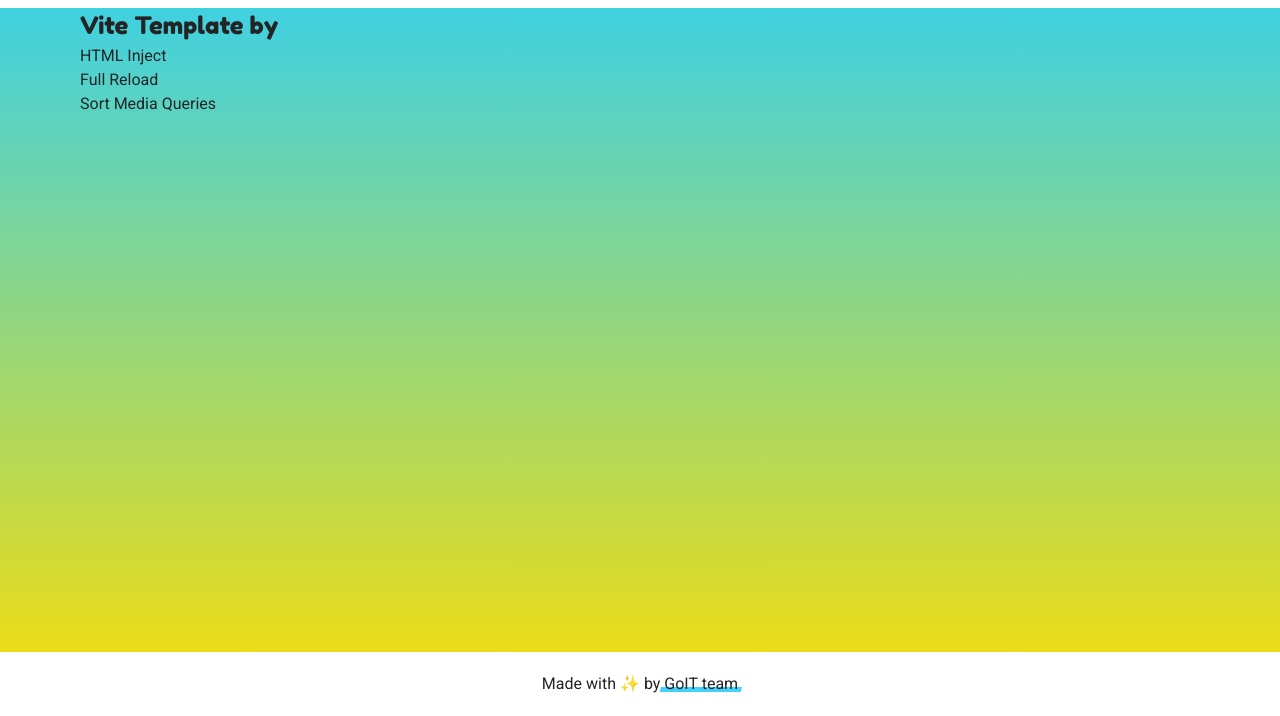
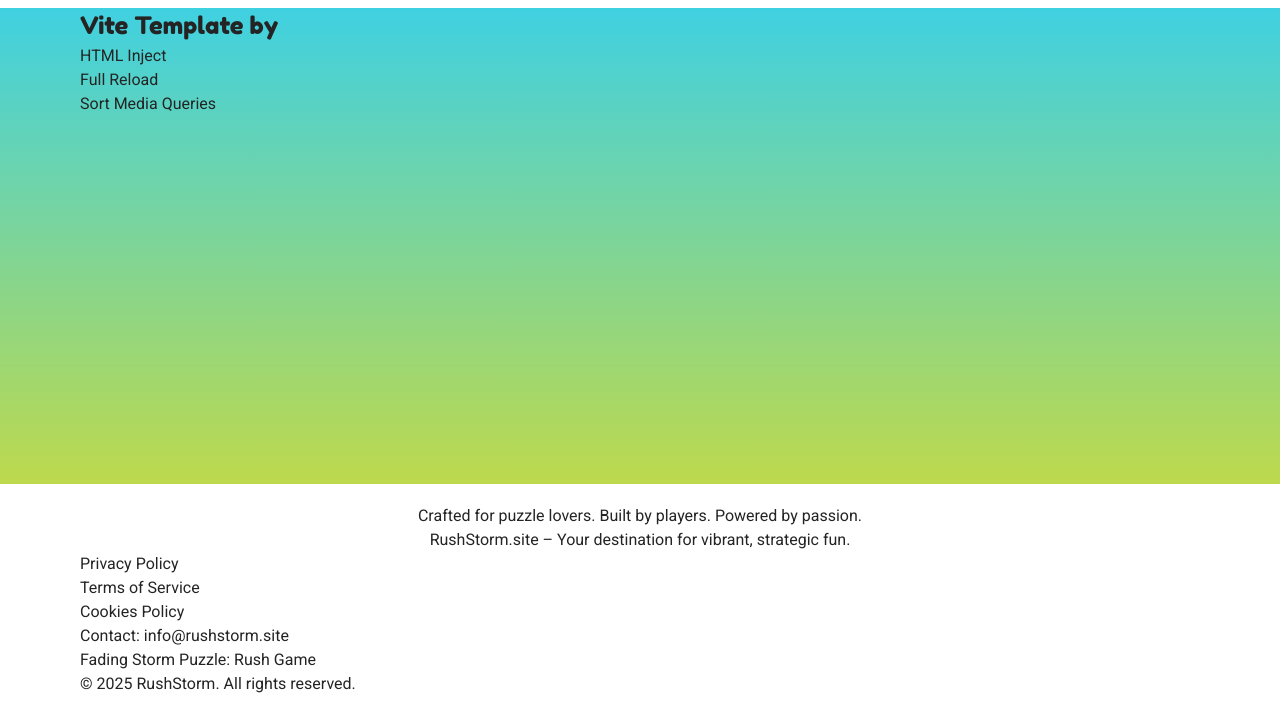
Before and after one commit to Vadimeks/stp-9500, a website built with Vite: page src/index.html in a window 1280 px wide. Shown: the part 84-800 px from the top of the page. Built offline with nearby package versions, Linux system fonts and the light colour scheme.

Commit message:
make footer markup

```diff
--- a/src/partials/footer.html
+++ b/src/partials/footer.html
@@ -1,15 +1,23 @@
 <footer class="footer">
-  <div class="container">
+  <div class="container footer-container">
     <p class="footer-desc">
-      Made with ✨ by
-      <a
-        class="footer-link"
-        href="https://goit.global/ua/"
-        target="_blank"
-        rel="noopener noreferrer"
-      >
-        GoIT team
-      </a>
+      Crafted for puzzle lovers. Built by players. Powered by passion.<br>
+      RushStorm.site – Your destination for vibrant,
+      strategic fun.</p>
+    </p>
+    <nav class="footer-nav">
+      <ul class="footer-links">
+        <li><a href="./back-link.html">Privacy Policy</a></li>
+        <li><a href="./back-link.html">Terms of Service</a></li>
+        <li><a href="./back-link.html">Cookies Policy</a></li>
+      </ul>
+      <address class="footer-contact">
+        <p>Contact: <a href="mailto:info@rushstorm.site">info@rushstorm.site</a></p>
+      </address>
+    </nav>
+    <p class="footer-name">Fading Storm Puzzle: Rush Game</p>
+    <p class="footer-copyright">
+      &copy; 2025 <a href="#">RushStorm</a>. All rights reserved.
     </p>
   </div>
 </footer>
```
